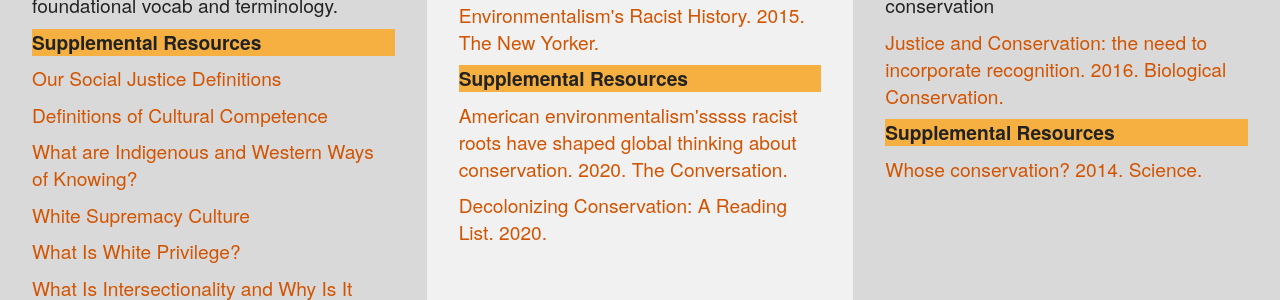
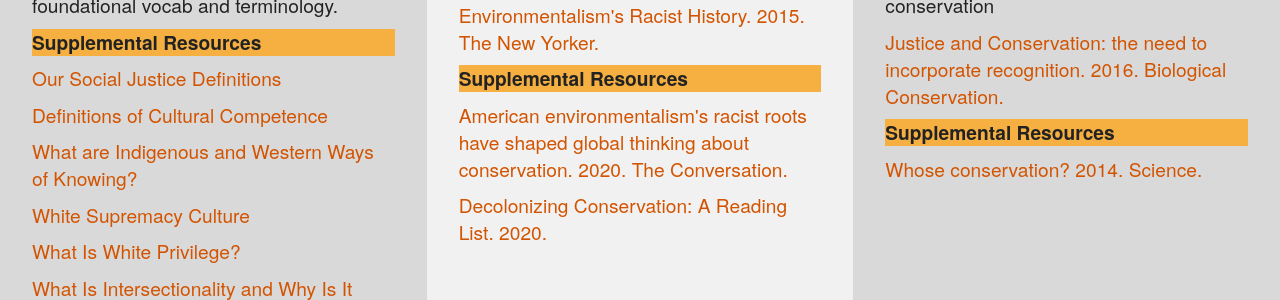
Before and after one commit to amburgey/FISH513InclusiveConservation, a Jekyll site: the page built from readings.html, in a window 1280 px wide and 900 px high, scrolled down 894 px. Shown: the part 159-459 px from the top of the window. Built offline with Jekyll 4.4.1, drawn with Linux system fonts in a browser that asks for light colours.

Commit message:
Update readings.html
Fix typo

```diff
--- a/readings.html
+++ b/readings.html
@@ -49,7 +49,7 @@
             <p class="tile_space"> Antiracism in Conservation</p>
 			<p class="tile_space"><a href="https://www.newyorker.com/news/news-desk/environmentalisms-racist-history" target="_blank" rel="noopener noreferrer">Environmentalism's Racist History. 2015. The New Yorker.</a> </p>
 			<p class="tile_yellow"> Supplemental Resources </p>
-			<p class="tile_space"><a href="https://theconversation.com/american-environmentalisms-racist-roots-have-shaped-global-thinking-about-conservation-143783?utm_medium=email&utm_campaign=Latest%20from%20The%20Conversation%20for%20September%203%202020%20-%201720816627&utm_content=Latest%20from%20The%20Conversation%20for%20September%203%202020%20-%201720816627+Version+B+CID_2c13394c1f59a5278b3b550c576f0ea4&utm_source=campaign_monitor_us&utm_term=American%20environmentalisms%20racist%20roots%20have%20shaped%20global%20thinking%20about%20conservation" target="_blank" rel="noopener noreferrer">American environmentalism'sssss racist roots have shaped global thinking about conservation. 2020. The Conversation.</a> </p>
+			<p class="tile_space"><a href="https://theconversation.com/american-environmentalisms-racist-roots-have-shaped-global-thinking-about-conservation-143783?utm_medium=email&utm_campaign=Latest%20from%20The%20Conversation%20for%20September%203%202020%20-%201720816627&utm_content=Latest%20from%20The%20Conversation%20for%20September%203%202020%20-%201720816627+Version+B+CID_2c13394c1f59a5278b3b550c576f0ea4&utm_source=campaign_monitor_us&utm_term=American%20environmentalisms%20racist%20roots%20have%20shaped%20global%20thinking%20about%20conservation" target="_blank" rel="noopener noreferrer">American environmentalism's racist roots have shaped global thinking about conservation. 2020. The Conversation.</a> </p>
 			<p class="tile_space"><a href="https://saracannon.ca/2020/06/27/decolonizing-conservation-a-reading-list/" target="_blank" rel="noopener noreferrer">Decolonizing Conservation: A Reading List. 2020.</a> </p>
         </li>
 
```
